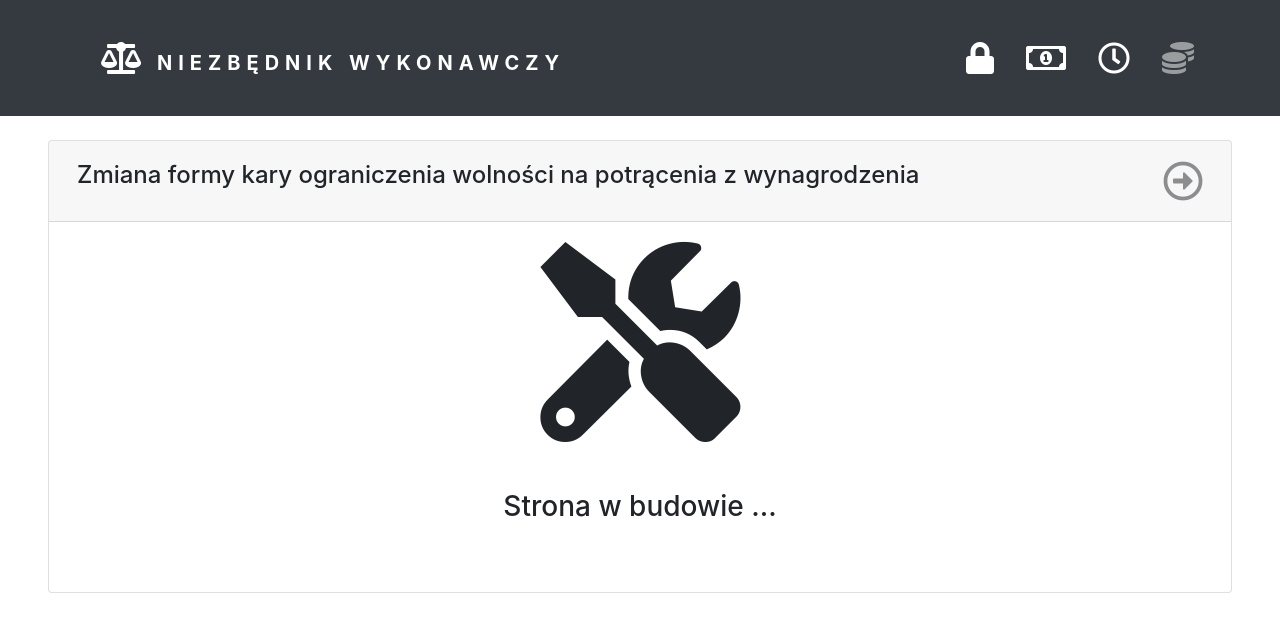
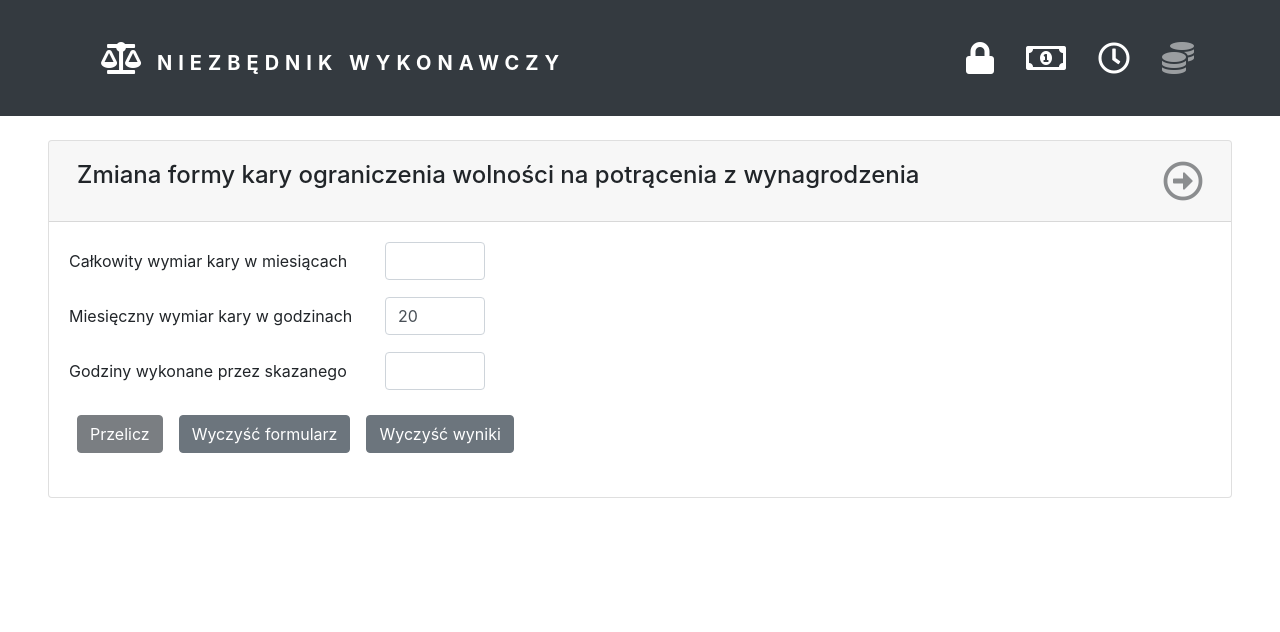
Before and after one commit to bbombelka/punishment-tool-kit, an Angular app: page /deductions in a window 1280 px wide. Shown: the top 632 px of the page. Built offline with nearby package versions, Linux system fonts and the light colour scheme.

Commit message:
Finished deductions component styling and functionality

```diff
--- a/src/app/components/deductions/deductions.component.html
+++ b/src/app/components/deductions/deductions.component.html
@@ -5,8 +5,80 @@
     </h4>
     <i (click)="goBack()" class="far fa-arrow-alt-circle-right float-right m-2"></i>
   </div>
-  <div class="card-body d-flex flex-column align-items-center">
-    <i style="font-size: 200px" class="fas fa-tools"></i>
-    <h3 class="m-5">Strona w budowie ...</h3>
+  <div class="card-body">
+    <form [formGroup]="deductionForm" class="form-group" (ngSubmit)="onSubmit()">
+      <div class="form-group-item mb-3">
+        <label>Całkowity wymiar kary w miesiącach</label>
+        <input
+          class="form-control ml-3"
+          [ngClass]="punishmentSize.errors && punishmentSize.dirty ? 'is-invalid' : null"
+          formControlName="punishmentSize"
+          min="1"
+          max="24"
+          type="number"
+        />
+        <div class="invalid-feedback">Nieprawidłowy wymiar kary</div>
+        <!-- <div *ngIf="punishmentSize.errors && punishmentSize.dirty">Nieprawidłowy wymiar kary</div> -->
+      </div>
+      <div class="form-group-item mb-3">
+        <label>Miesięczny wymiar kary w godzinach</label>
+        <input
+          class="form-control ml-3"
+          [ngClass]="monthlyRate.errors?.range ? 'is-invalid' : null"
+          formControlName="monthlyRate"
+          type="number"
+          min="20"
+          max="40"
+        />
+        <div class="invalid-feedback">
+          {{ monthlyRate.getError('range') }}
+        </div>
+      </div>
+      <div class="form-group-item mb-3">
+        <label>Godziny wykonane przez skazanego</label>
+        <input
+          class="form-control ml-3"
+          [ngClass]="deductionForm.errors ? 'is-invalid' : null"
+          formControlName="serviceDone"
+          min="1"
+          max="960 "
+          type="number"
+        />
+        <div *ngIf="deductionForm.errors" class="invalid-feedback">
+          {{ deductionForm.getError('max') }}
+        </div>
+      </div>
+      <input
+        class="btn btn-default btn-dark m-2"
+        [disabled]="deductionForm.status === 'INVALID'"
+        type="submit"
+        value="Przelicz"
+      />
+      <button type="button" class="btn btn-default btn-secondary m-2" (click)="clearForm()">
+        Wyczyść formularz
+      </button>
+      <button type="button" class="btn btn-default btn-secondary m-2" (click)="clearResults()">
+        Wyczyść wyniki
+      </button>
+    </form>
   </div>
 </div>
+
+<div *ngIf="results.visible" class="card mx-5">
+  <div class="card-body">
+    <h4>Wyniki</h4>
+    <ul class="list-group">
+      <li class="list-group-item">Liczba pozostałych miesięcy {{ results.fullMonthsLeft + 1 }}</li>
+      <li class="list-group-item">
+        Liczba pozostałych pełnych miesięcy {{ results.fullMonthsLeft }}
+      </li>
+      <li class="list-group-item">
+        Procent potrącanego wynagrodzenia za pracę: {{ results.monthlyDeductions }} %
+      </li>
+      <li class="list-group-item">
+        Procent potrącanego wynagrodzenia za pracę w ostatnim/pierwszym miesiącu:
+        {{ results.lastMonthDeductions }} %
+      </li>
+    </ul>
+  </div>
+</div>
--- a/src/app/components/deductions/deductions.component.sass
+++ b/src/app/components/deductions/deductions.component.sass
@@ -7,3 +7,10 @@ div.card-header
         &:hover
             opacity: 1
             transform: translatex(10px)
+
+label
+    width: 300px
+
+input[type=number]
+    width: 100px
+    display: inline-block
--- a/src/app/components/deductions/deductions.component.ts
+++ b/src/app/components/deductions/deductions.component.ts
@@ -1,5 +1,6 @@
 import { Component, OnInit } from '@angular/core';
 import { Location } from '@angular/common';
+import { FormBuilder, FormGroup, ValidatorFn, Validators, AbstractControl } from '@angular/forms';
 
 @Component({
   selector: 'app-deductions',
@@ -7,11 +8,98 @@ import { Location } from '@angular/common';
   styleUrls: ['./deductions.component.sass'],
 })
 export class DeductionsComponent implements OnInit {
-  constructor(private location: Location) {}
+  deductionForm = this.fb.group(
+    {
+      punishmentSize: [null, [Validators.required, Validators.min(1), Validators.max(24)]],
+      monthlyRate: [20, [Validators.required, this.checkRate()]],
+      serviceDone: [null, Validators.required],
+    },
+    { validator: this.checkSum() },
+  );
+
+  results = {
+    visible: false,
+    fullMonthsLeft: 0,
+    monthlyDeductions: 0,
+    lastMonthDeductions: 0,
+  };
+
+  constructor(private location: Location, private fb: FormBuilder) {}
 
   ngOnInit() {}
 
   goBack() {
     this.location.back();
   }
+
+  get monthlyRate(): AbstractControl {
+    return this.deductionForm.get('monthlyRate');
+  }
+
+  get punishmentSize(): AbstractControl {
+    return this.deductionForm.get('punishmentSize');
+  }
+
+  checkRate(): ValidatorFn {
+    return (control: AbstractControl) => {
+      return control.value < 20 || control.value > 40
+        ? {
+            range:
+              'Miesięczny wymiar kary musi zawierać się przedziale 20-40 godzin. (art. 35 par. 1 kk)',
+          }
+        : {};
+    };
+  }
+
+  checkSum() {
+    return (control: FormGroup) => {
+      const size: number = control.get('punishmentSize').value;
+      const rate: number = control.get('monthlyRate').value;
+      const done: number = control.get('serviceDone').value;
+
+      if (size && rate && done) {
+        return size * rate <= control.controls.serviceDone.value
+          ? {
+              max: `Wykonane godziny przekraczają całkowity wymiar kary tj. ${size *
+                rate} godzin! `,
+            }
+          : {};
+      }
+    };
+  }
+
+  getErrors(errorName: string): string {
+    return this.deductionForm.getError(errorName);
+  }
+
+  calculcateDeductions(form) {
+    const { punishmentSize, monthlyRate, serviceDone } = form;
+    console.log(punishmentSize, monthlyRate, serviceDone);
+    const left = punishmentSize * monthlyRate - serviceDone;
+
+    if (left % monthlyRate !== 0) {
+      this.results.lastMonthDeductions = (left % monthlyRate) / 2;
+      this.results.fullMonthsLeft = Math.floor(left / monthlyRate);
+      this.results.monthlyDeductions = monthlyRate / 2;
+    } else {
+      this.results.fullMonthsLeft = left / monthlyRate;
+      this.results.monthlyDeductions = monthlyRate / 2;
+    }
+  }
+
+  onSubmit = () => {
+    this.calculcateDeductions(this.deductionForm.value);
+    this.results.visible = true;
+  };
+
+  clearForm = () => {
+    this.deductionForm.reset();
+    this.deductionForm.patchValue({
+      monthlyRate: 20,
+    });
+  };
+
+  clearResults = () => {
+    Object.keys(this.results).map(key => (this.results[key] = null));
+  };
 }
```
